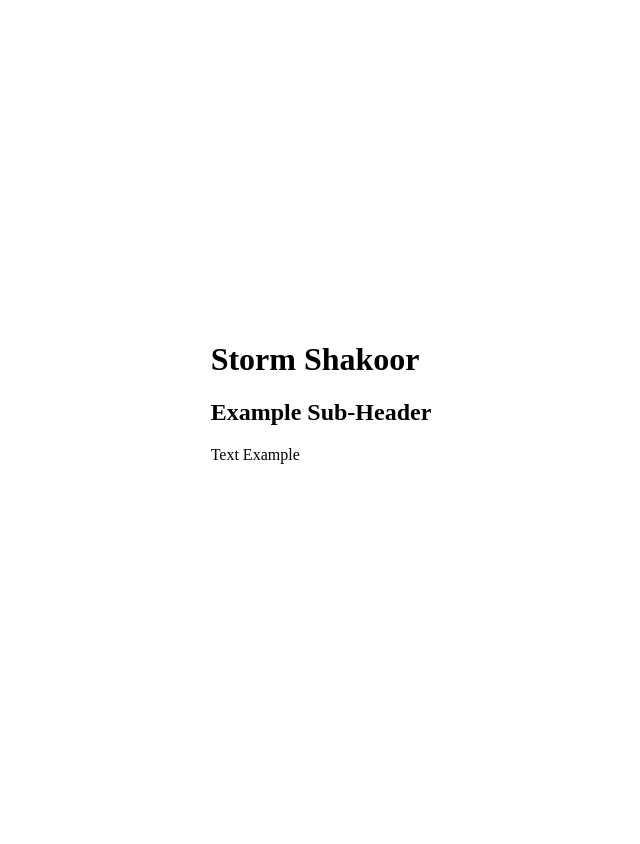
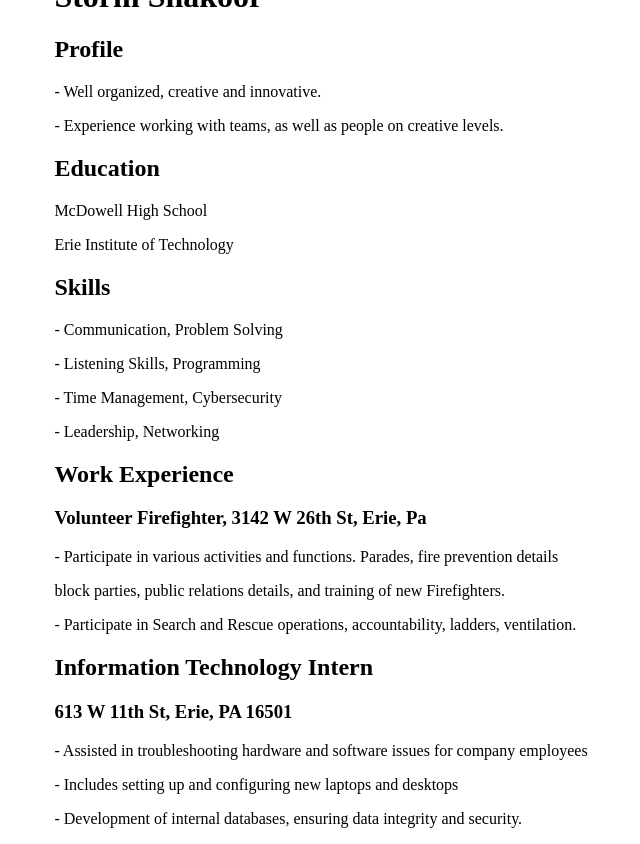
Before and after one commit to Windows-7-Home-Premium/storm, a plain HTML site: page docs/resume1.html in a window 1280 px wide. Shown: the whole page, without its empty margins (319-959 px from the left). Before the commit the page ends 800 px from the top, so only its background shows below. Drawn offline with Linux system fonts and the light colour scheme.

Commit message:
resume editing, fixes in progress

```diff
--- a/docs/resume1.html
+++ b/docs/resume1.html
@@ -15,14 +15,35 @@
             img {
                 max-width: 100%;
                 max-height: 100%;
-        }
-    </style>
+            }</style>
     </head>
     <body>
         <div class="resumeblock">
             <h1>Storm Shakoor</h1>
-            <h2>Example Sub-Header</h2>
-            <p>Text Example</p>
+            <h2>Profile</h2>
+            <p>- Well organized, creative and innovative.
+            <p>
+            <p>- Experience working with teams, as well as people on creative levels.
+            <p>
+            <h2>Education</h2>
+            <p>McDowell High School</p>
+            <p>Erie Institute of Technology</p>
+            <h2>Skills</h2>
+            <p>- Communication, Problem Solving</p>
+            <p>- Listening Skills, Programming</p>
+            <p>- Time Management, Cybersecurity</p>
+            <p>- Leadership, Networking</p>
+            <h2>Work Experience</h2>
+            <h3>Volunteer Firefighter, 3142 W 26th St, Erie, Pa</h3>
+            <p>- Participate in various activities and functions. Parades, fire prevention
+                details</p>
+            <p> block parties, public relations details, and training of new Firefighters.
+            <p>- Participate in Search and Rescue operations, accountability, ladders, ventilation.</p>
+            <h2>Information Technology Intern</h2>
+            <h3>613 W 11th St, Erie, PA 16501</h3>
+            <p>- Assisted in troubleshooting hardware and software issues for company employees</p>
+            <p>- Includes setting up and configuring new laptops and desktops</p>
+            <p>- Development of internal databases, ensuring data integrity and security.</p>
         </div>
     </body>
 </html>
```
Lines whose indentation alone changed are shown as unchanged.
